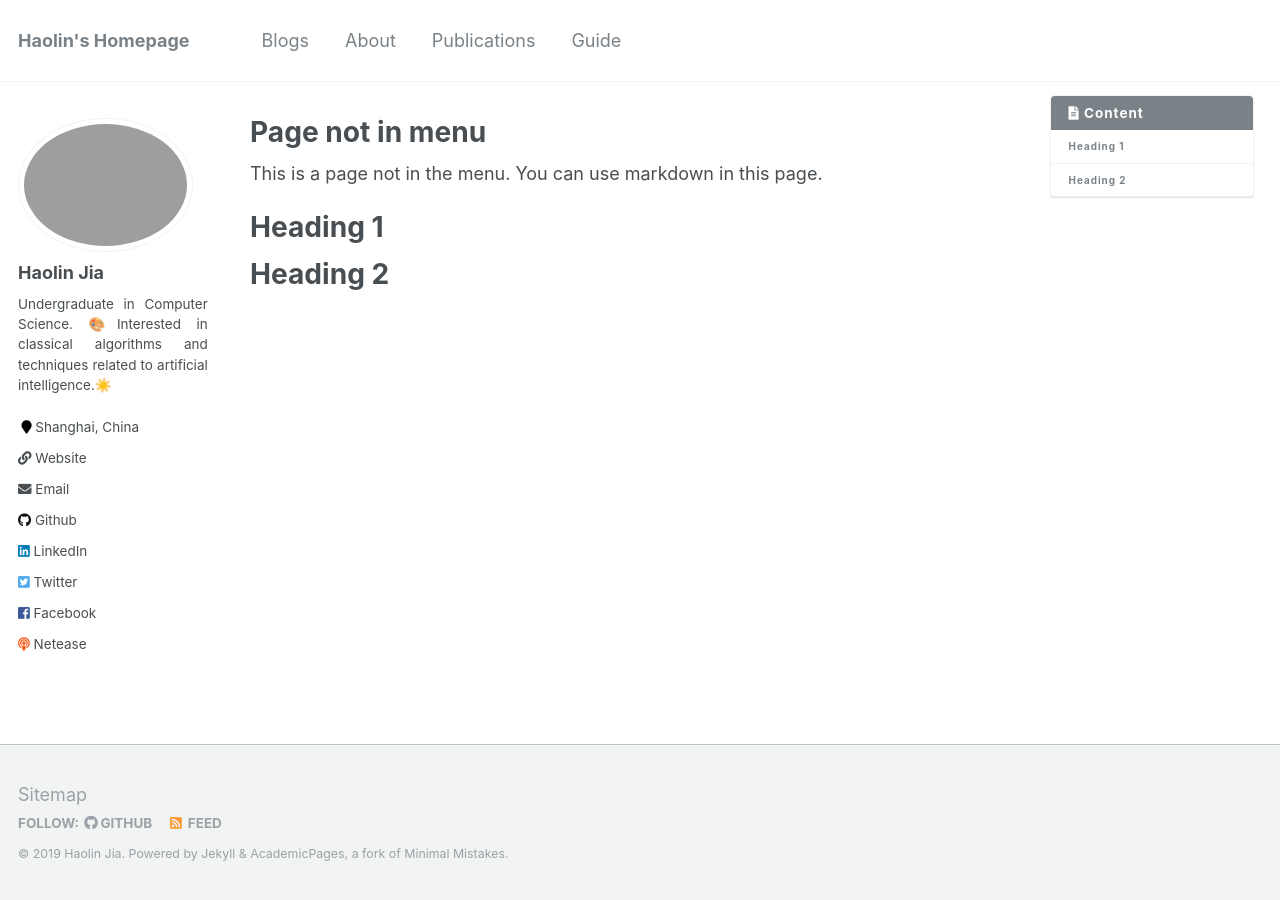
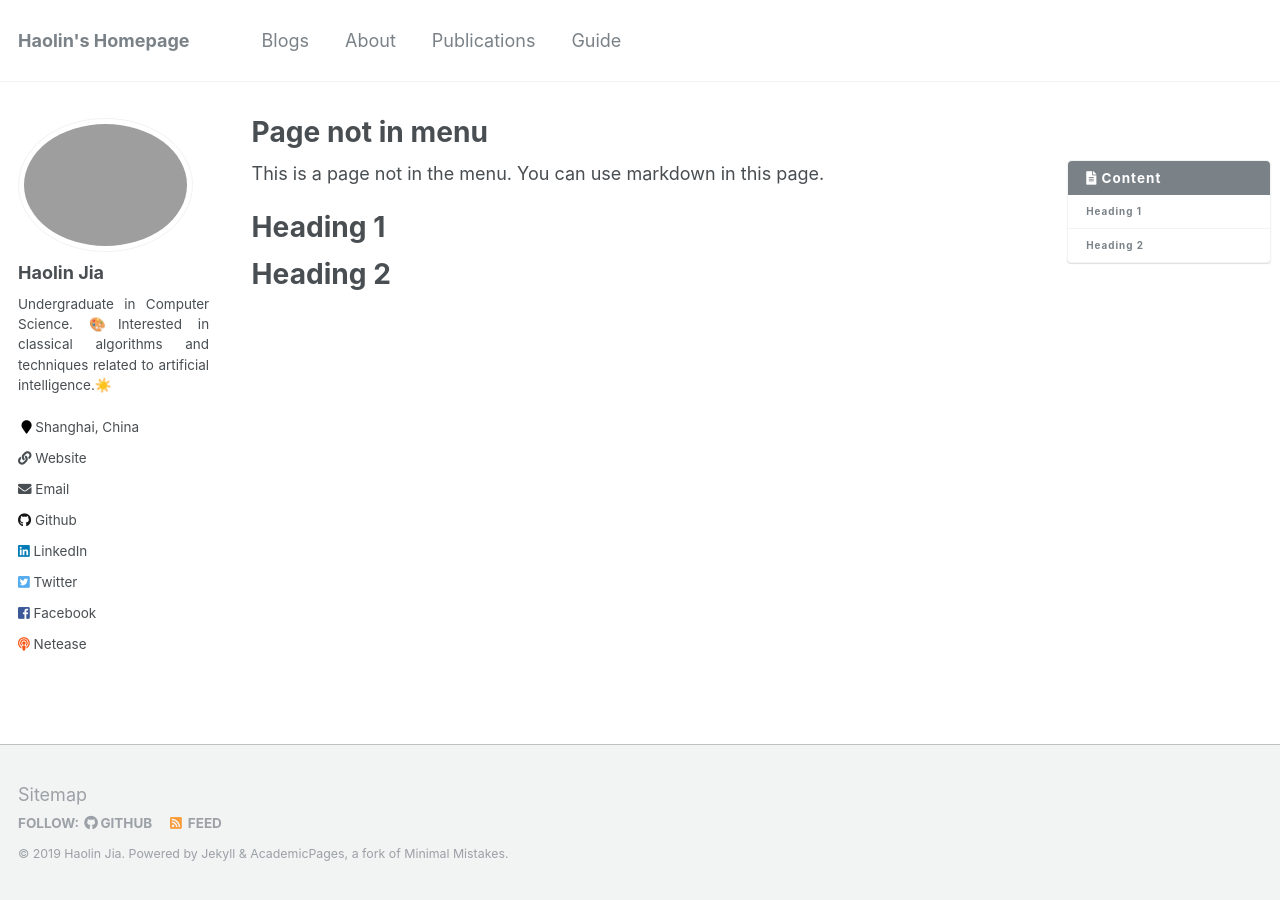
Before and after one commit to Harrypotterrrr/Homepage, a Jekyll site: the page built from _pages/non-menu-page.md, in a window 1280 px wide. Built offline with Jekyll 4.4.1, drawn with Linux system fonts in a browser that asks for light colours.

Commit message:
modify sidebar-right to sticky and change main.padding-right

```diff
--- a/_sass/_page.scss
+++ b/_sass/_page.scss
@@ -7,7 +7,7 @@
   @include clearfix;
   margin-top: 2em;
   padding-left: 1em;
-  padding-right: 1em;
+  padding-right: 0.5em;
   animation: intro 0.3s both;
   animation-delay: 0.35s;
 
--- a/_sass/_sidebar.scss
+++ b/_sass/_sidebar.scss
@@ -53,13 +53,11 @@
     margin-bottom: 1em;
 
     @include breakpoint($large) {
-        position: fixed;
+        position: sticky;
         float: right;
-        width: 16%;
+        width: 20%;
+        top: 5%;
         z-index: 2;
-        right: 2%;
-        top: 10.5%;
-        z-index: -1;
     }
 
 }
```
